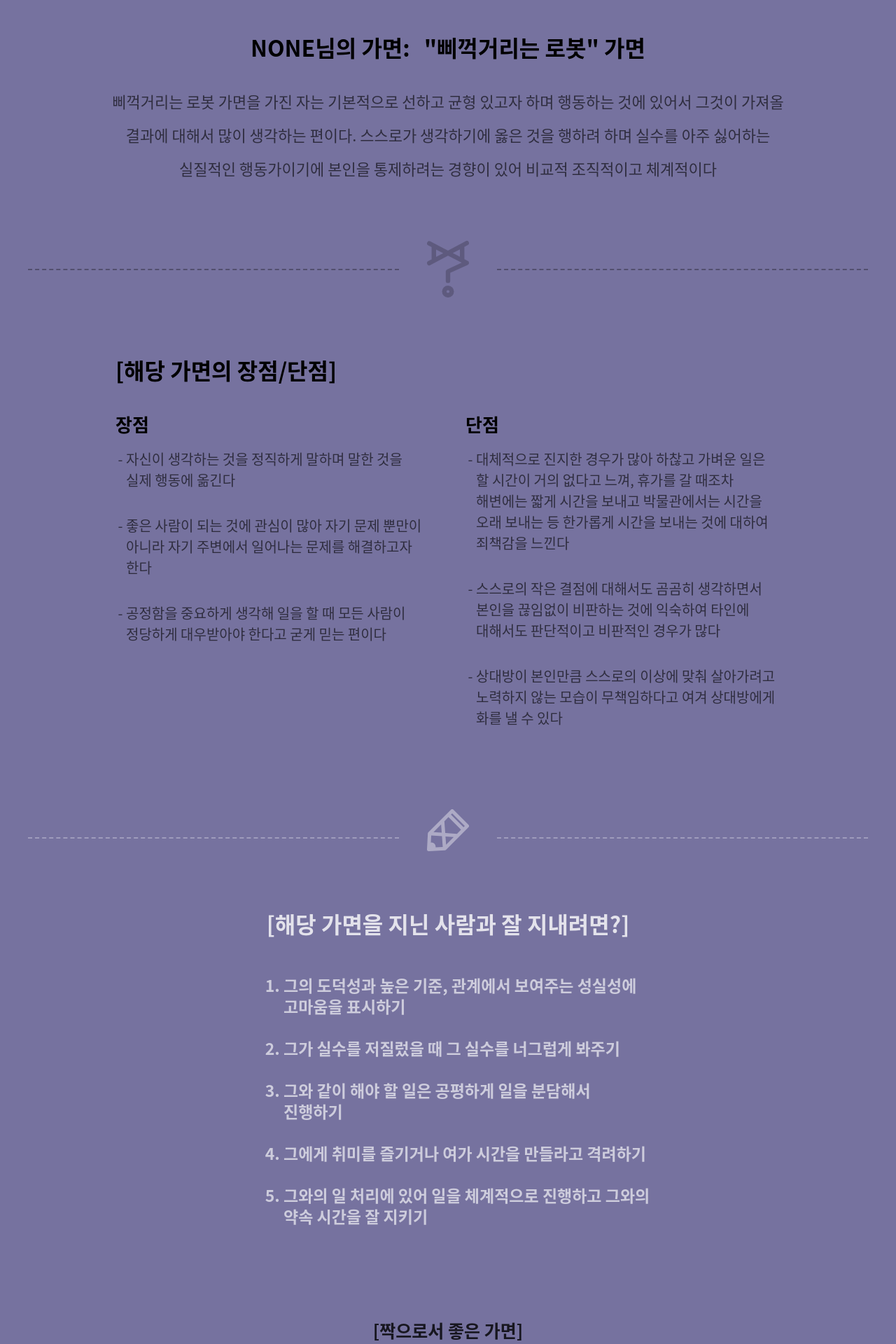
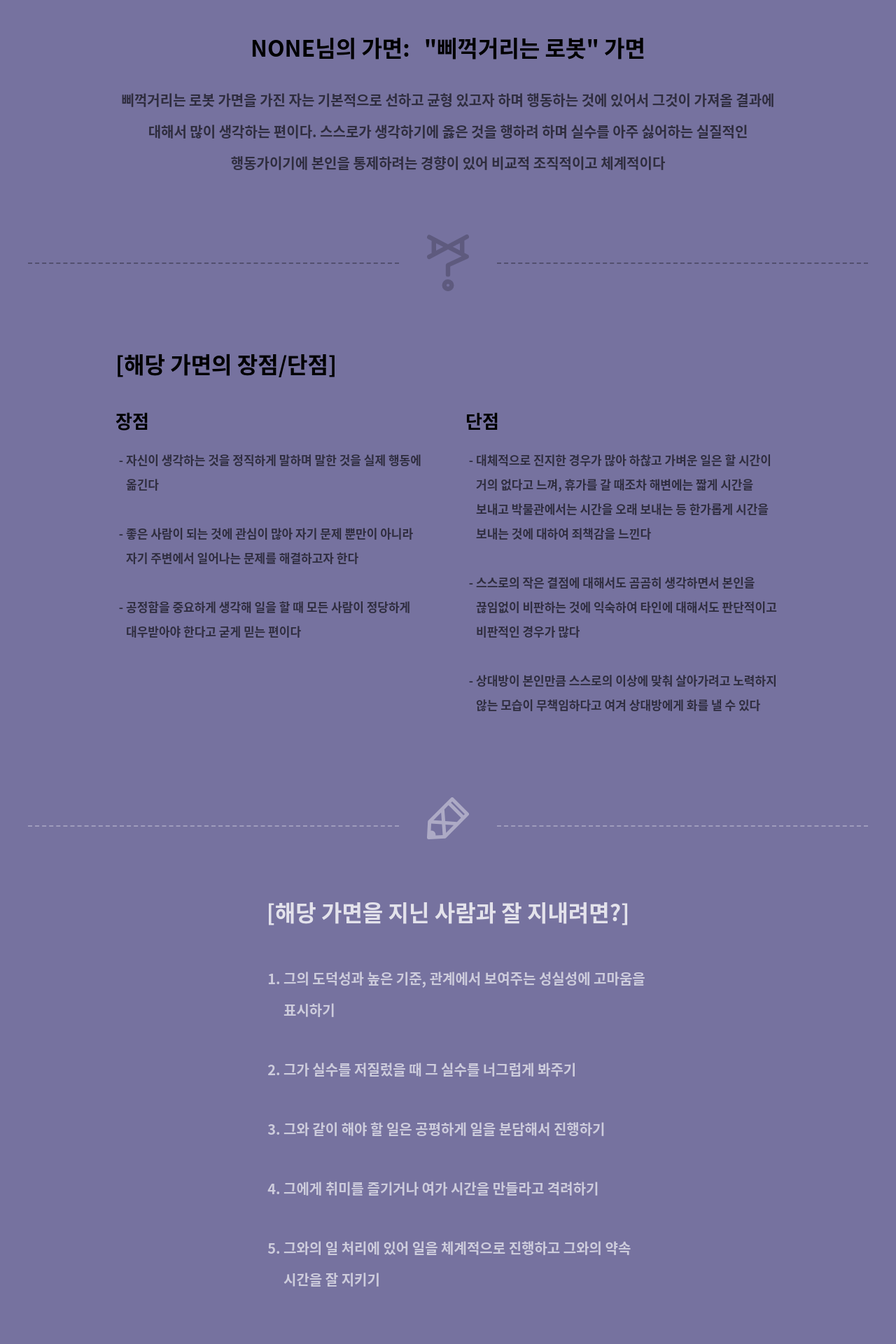
Before and after one commit to hunkim98/persona_with_server, a React (Create React App) app in the folder persona_client/: page /share/1 in a window 1280 px wide. Shown: the part 920-2840 px from the top of the page at 70% size. Built offline with nearby package versions, Linux system fonts and the light colour scheme; no server answers.

Commit message:
Finish last design detail

```diff
--- a/persona_client/src/components/Result/Result.css
+++ b/persona_client/src/components/Result/Result.css
@@ -126,7 +126,7 @@
   flex-direction: row;
   font-family: "Noto Sans CJK KR", sans-serif;
   font-size: 32px;
-  font-weight: 550;
+  font-weight: 600;
   justify-content: center;
   margin-top: 100px;
 }
@@ -144,12 +144,12 @@
 }
 
 .result_basic_information {
-  font-size: 22px;
+  font-size: 20px;
   width: 100%;
   font-family: "Noto Sans CJK KR", sans-serif;
-  font-weight: 500;
+  font-weight: 550;
   opacity: 0.6;
-  line-height: 48px;
+  line-height: 45px;
   text-align: center;
   word-break: keep-all;
   padding: 0 15px 0 15px;
@@ -210,8 +210,7 @@
 .good_and_bad .info {
   display: flex;
   justify-content: space-between;
-  font-size: 20px;
-  line-height: 30px;
+  font-size: 17px;
 }
 
 .good_and_bad .small_title {
@@ -223,7 +222,7 @@
   padding: 0;
   margin: 0;
   padding-inline-start: 15px;
-  font-weight: 500;
+  font-weight: 550;
   opacity: 0.6;
   list-style-type: none;
 }
@@ -231,6 +230,7 @@
 .good_and_bad ul li {
   margin-bottom: 35px;
   position: relative;
+  line-height: 35px;
 }
 
 .good_and_bad ul li::before {
@@ -277,15 +277,14 @@
 .how_to_get_along ol {
   padding: 0;
   margin: 0;
-  font-size: 23px;
-  line-height: 40px;
+  font-size: 20px;
   word-break: keep-all;
   padding-inline-start: 55px;
   opacity: 0.8;
 }
 .how_to_get_along li {
-  margin-bottom: 30px;
-  line-height: 30px;
+  margin-bottom: 40px;
+  line-height: 45px;
 }
 
 /* end of how to get along */
@@ -458,8 +457,9 @@
 
 @media only screen and (max-width: 800px) {
   .result_basic_information {
-    font-size: 18px;
-    line-height: 40px;
+    font-size: 16px;
+    line-height: 35px;
+    text-align: left;
   }
   .result_mask_information {
     font-size: 26px;
@@ -480,6 +480,10 @@
   .good_and_bad .small_title {
     font-size: 17px;
   }
+  .good_and_bad ul li {
+    margin-bottom: 25px;
+    line-height: 30px;
+  }
   .good_info {
     width: 100%;
     margin-bottom: 60px;
@@ -496,7 +500,10 @@
   .how_to_get_along ol {
     font-size: 15px;
     padding-inline-start: 30px;
-    line-height: 25px;
+  }
+  .how_to_get_along li {
+    margin-bottom: 40px;
+    line-height: 30px;
   }
 
   .best_with .title {
--- a/persona_client/src/components/masks/Explanation.css
+++ b/persona_client/src/components/masks/Explanation.css
@@ -104,7 +104,7 @@
   padding: 0;
   padding-inline-start: 15px;
   list-style-type: none;
-  font-size: 18px;
+  font-size: 17px;
   font-weight: 600;
   word-break: keep-all;
   opacity: 0.6;
@@ -112,7 +112,7 @@
 
 .explanation_good_bad li {
   margin-bottom: 25px;
-  line-height: 30px;
+  line-height: 35px;
 }
 .explanation_good_bad li::before {
   content: "-\a0";
@@ -135,9 +135,9 @@
   }
   .mask_explanation_info .definition {
     margin: 0;
-    text-align: center;
-    font-size: 18px;
-    line-height: 40px;
+    text-align: left;
+    font-size: 16px;
+    line-height: 35px;
   }
   .mask_explanation_info .name {
     display: flex;
```
